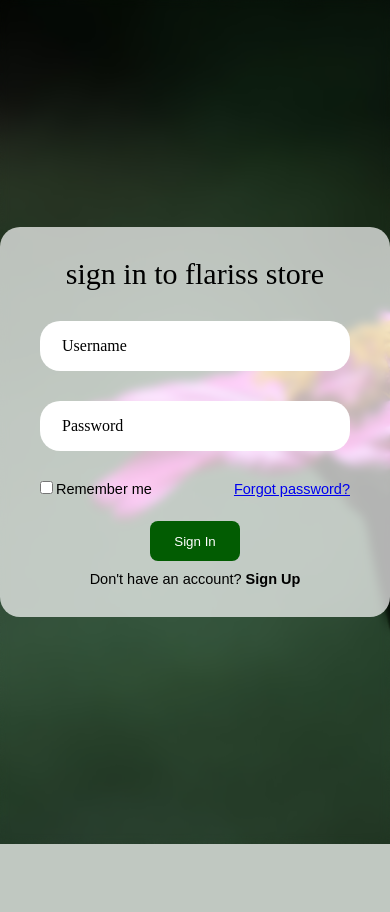
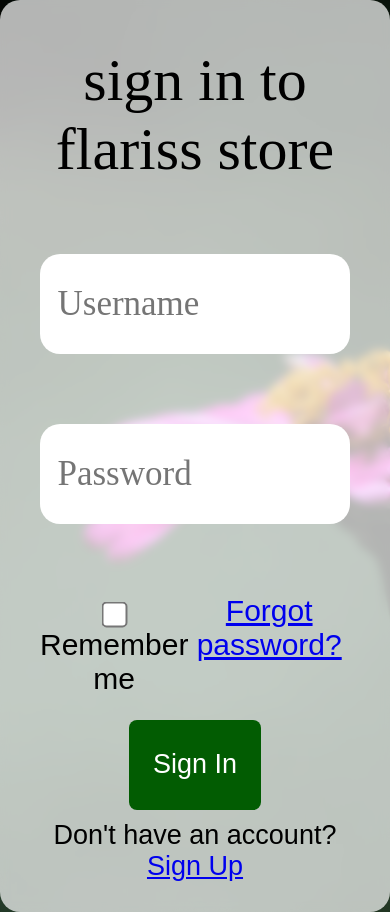
Before and after one commit to BlertaXheladini/Flower-Store, a PHP site: page /signin.php in a window 390 px wide. Before the commit the page ends 844 px from the top, so only its background shows below. Run offline with PHP 8.4, Linux system fonts and the light colour scheme.

Commit message:
responsive

```diff
--- a/signIn.css
+++ b/signIn.css
@@ -1,10 +1,11 @@
-*{
-    margin:0;
+* {
+    margin: 0;
     padding: 0;
     box-sizing: border-box;
-    font-family:sans-serif;
+    font-family: sans-serif;
 }
-body{
+
+body {
     display: flex;
     justify-content: center;
     align-items: center;
@@ -15,37 +16,38 @@ body{
     backdrop-filter: blur(5px);
 }
 
-.container{
+.container {
     position: relative;
-    width: 400px;
+    width: 90%;
+    max-width: 400px;
     height: fit-content;
     border-radius: 20px;
     background: linear-gradient(rgba(255, 255, 255, 0.7), rgba(255, 255, 255, 0.7)), transparent;
-    color:black;
+    color: black;
     padding: 30px 40px;
     text-align: center;
 }
 
-.container .forma h1{
-    font-size: 30px;
+.container .forma h1 {
+    font-size: 24px;
     text-align: center;
     font-weight: lighter;
     font-family: serif;
 }
 
-.container .forma .inputi{
+.container .forma .inputi {
     width: 100%;
     height: 50px;
     background: transparent;
-    margin: 30px 0;
+    margin: 20px 0;
 }
 
-.container .inputi input{
+.container .inputi input {
     width: 100%;
     margin: auto;
     height: 100%;
-    background:white;
-    border: 2px solid rgba(255,255,255,.2);
+    background: white;
+    border: 2px solid rgba(255, 255, 255, .2);
     border-radius: 20px;
     font-size: 16px;
     color: black;
@@ -53,38 +55,14 @@ body{
     font-family: serif;
 }
 
-.inputi input:hover{
-    box-shadow: 0 0 10px black;
+.container .forma .forgot-remember {
+    display: flex;
+    justify-content: space-between;
+    font-size: 14px;
+    margin: -10px 0 10px;
 }
 
-.inputi input::placeholder{
-    color: black;
-}
-
-.container .forma .forgot-remember{
-    display: flex;
-    justify-content: space-between;
-    font-size: 14.5px;
-    margin: -15px 0 15px;
-    margin-top: 5px;
-}
-.container .forma .terms{
-    display: flex;
-    justify-content:center ;
-    font-size: 14.5px;
-    margin: -15px 0 15px;
-    margin-top: 5%;
-}
-.forgot-remember label input {
-    accent-color: #fff;
-    margin-right: 3px;
-}
-
-.forgot-remember a:hover{
-    text-decoration: underline;
-}
-
-.container .forma .btn{
+.container .forma .btn {
     display: inline-block;
     padding: 12px 24px;
     background-color: rgb(2, 92, 2);
@@ -97,39 +75,53 @@ body{
     margin-top: 3%;
 }
 
-.forma .btn:hover{
-    box-shadow: 0 0 10px black;
-}
-
-.container .forma .register{
-
-    font-size:14.5px;
+.container .forma .register {
+    font-size: 14px;
     text-align: center;
     margin-top: 10px;
 }
-.register p a{
-    color:black;
-    font-weight: 600;
-    text-decoration: none;
+
+@media only screen and (max-width: 768px) {
+  .container{
+      width:700px;
+      height:fit-content;
+
+  }
+  .container .forma h1{
+      font-size: 60px;
+      padding-top:5%;
+  }
+  .container .forma .inputi{
+      width: 100%;
+      height: 100px;
+      margin: 70px 0;
+  }
+  .container .inputi input {
+      font-size: 35px;
+      width: 100%;
+      padding-left: 5%;
+  }
+  .container .forma .forgot-remember{
+      display: flex;
+      justify-content: space-between;
+      font-size: 30px;
+      margin: -15px 0 15px;
+      margin-top: 5px;
+  }
+
+  .container .forma .btn{
+      width: fit-content;
+      height: 90px;
+      font-size:27px
+  }
+  .container .forma .register {
+      font-size: 27px;
+  }
+.container .forma .terms{
+    font-size:25px;
 }
-.register p a:hover{
-    text-decoration: underline;
+input[type="checkbox"] {
+    transform: scale(2);
 }
 
-.inputi input:focus {
-    outline: 0;
 }
-
-.inputi.success input {
-    border-color: green;
-}
-
-.inputi.error input {
-    border-color: red;
-}
-
-.inputi.error {
-    color: red;
-    font-size: 15px;
-    font-family: serif;
-}
```
Also changed, not shown: about.css (+72 -0 lines), contact.css (+41 -0 lines).
